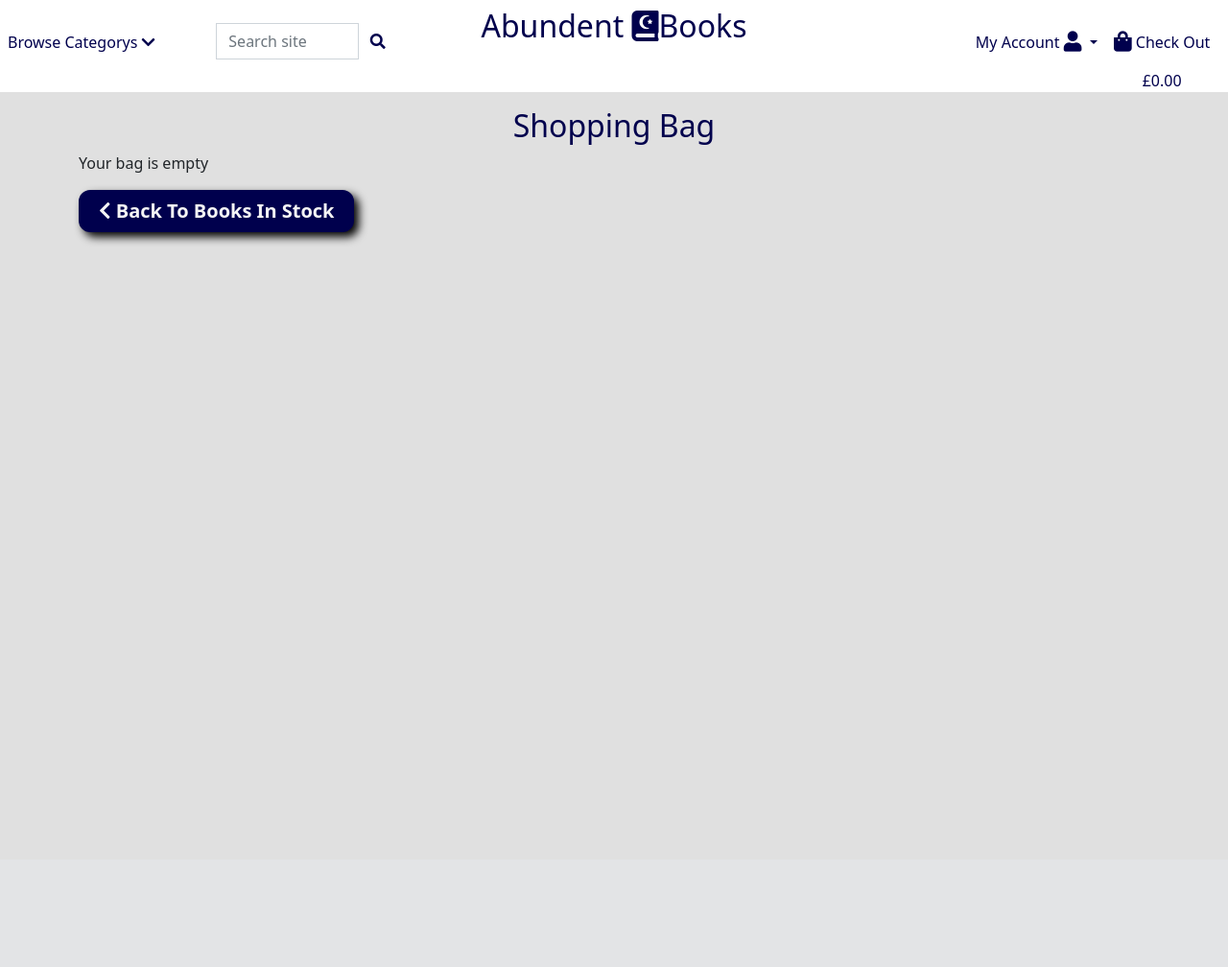
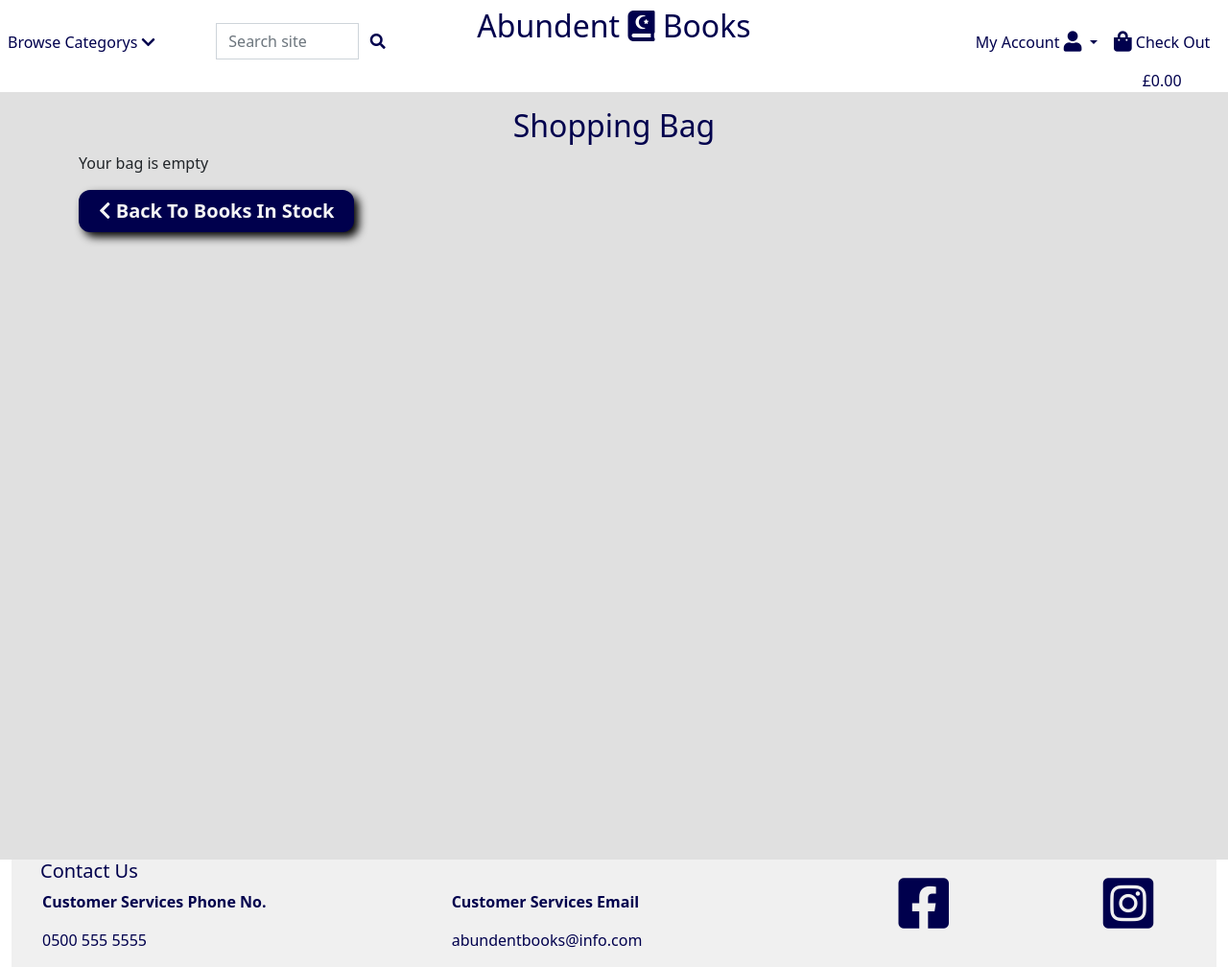
Before and after one commit to Ed-Whyatt/abundant-books-ms-4, a Django app: page /bag/ in a window 1280 px wide. Shown: the whole page at 96% size. Before the commit the page ends 256 px from the top, so only its background shows below. Run offline with Django 3.2, Linux system fonts and the light colour scheme; some libraries are stand-ins or nearby versions.

Commit message:
Add footer and nav licks for contact us

```diff
--- a/books/templates/books/includes/synopsis_author_script.html
+++ b/books/templates/books/includes/synopsis_author_script.html
@@ -17,7 +17,7 @@ $.getJSON(isbnUrl + isbn,
             $("#Synopsis").html(
                 `
                 <p>{{ book.name }}</p>
-                <p>For more information call us or get in contact (link)</p>
+                <p>For more information call us or get in contact </p>
                 `
             );
         }
--- a/home/templates/home/index.html
+++ b/home/templates/home/index.html
@@ -65,7 +65,7 @@
 <div class="container-fluid home-main">
     <div class="row">
 
-        <div class="col-lg-4 col-12">
+        <div class="col-lg-4 col-12 mb-1">
             <div class="row">
                 <!-- Authers of the month -->
                 <div class="col-12 mt-3 mb-5">
@@ -145,7 +145,7 @@
         </div>
 
         <!-- Popular Genres -->
-        <div class="col-lg-8 col-12 pop-genres-main">
+        <div class="col-lg-8 col-12 pop-genres-main mb-3">
             <div class="row">
                 <div class="col-12">
                     <div class="row">
--- a/static/css/base.css
+++ b/static/css/base.css
@@ -402,3 +402,28 @@ margin-top: -10px;
 .allauth-form-inner-content .form-check-label {
     color: #00004d;
 }
+
+
+/* Fotter */
+.footer-container {
+    min-height: 100px;
+    background-color: #f0f0f0;
+    color: #00004d;
+}
+
+.footer-header {
+    margin-left: 30px;
+}
+
+.contact-list {
+    list-style: none;
+}
+
+.social a {
+    list-style: none;
+    font-size: 60px;
+    display: inline;
+    text-decoration: none;
+    color: #00004d;
+
+}
--- a/templates/base.html
+++ b/templates/base.html
@@ -79,11 +79,9 @@
                 <!-- Search bar -->
                 <form class="form" method="GET" action="{% url 'books' %}">
                     <div class="input-group">
-                        <input class="form-control rounded-0" type="text" name="q"
-                            placeholder="Search site">
+                        <input class="form-control rounded-0" type="text" name="q" placeholder="Search site">
                         <div class="input-group-append">
-                            <button class="form-control btn books-blue-text rounded-0"
-                                type="submit">
+                            <button class="form-control btn books-blue-text rounded-0" type="submit">
                                 <span>
                                     <i class="fas fa-search"></i>
                                 </span>
@@ -95,7 +93,8 @@
 
             <!-- Main title logo -->
             <div id="topnav" class="col-lg-4 mt-2 text-center"><a class="navbar-brand" href="{% url 'home' %}">
-                    <h2 class="books-blue-text"><span class="abundent-logo">Abundent <i class="fas fa-quran"></i></span<strong class="books-logo">Books</strong></h2>
+                    <h2 class="books-blue-text"><span class="abundent-logo">Abundent <i class="fas fa-quran"></i>
+                            </span<strong class="books-logo">Books</strong></h2>
                 </a>
             </div>
 
@@ -106,8 +105,8 @@
                     <div class="col-6 py-1 py-lg-0">
                         <ul class="navbar-nav me-auto mb-2 mb-lg-0">
                             <li class="nav-item dropdown">
-                                <a class="nav-link dropdown-toggle books-blue-text" href="#" role="button" data-bs-toggle="dropdown"
-                                    aria-expanded="false">
+                                <a class="nav-link dropdown-toggle books-blue-text" href="#" role="button"
+                                    data-bs-toggle="dropdown" aria-expanded="false">
                                     My Account
                                     <i class="fas fa-user fa-lg"></i>
                                 </a>
@@ -133,7 +132,6 @@
                             href="{% url 'view_bag' %}">
                             <div class="text-center mt-2 books-blue-text">
                                 <p><i class="fas fa-shopping-bag fa-lg"></i> Check Out</p>
-
                                 <p class="my-0">
                                     {% if grand_total %}
                                     £{{ grand_total|floatformat:2 }}
@@ -175,6 +173,64 @@
     {% block content %}
     {% endblock %}
 
+    <footer>
+        <div class="container-fluid">
+            <div class="row">
+                <div class="col">
+                    <div class="footer-container">
+
+                        <div class="row">
+
+                            <div class="col-8">
+                                <div class="row">
+                                    <div class="col-12">
+
+                                        <h5 id="contact" class="book-text-blue footer-header">Contact Us</h5>
+                                    </div>
+                                    <div class="col-lg-6 col-12">
+                                        <ul class="contact-list">
+                                            <li>
+                                                <p><strong>Customer Services Phone No.</strong></p>
+                                            </li>
+                                            <li>
+                                                <p>0500 555 5555 </p>
+                                            </li>
+                                        </ul>
+                                    </div>
+                                    <div class="col-lg-6 col-12">
+                                        <ul class="contact-list">
+                                            <li>
+                                                <p><strong>Customer Services Email</strong></p>
+                                            </li>
+                                            <li>abundentbooks@info.com</li>
+                                        </ul>
+                                    </div>
+                                </div>
+                            </div>
+
+                            <div class="col-4 float-end">
+                                <div class="row">
+                                    <div class="col-lg-4 offset-lg-2 col-4 offset-6">
+
+                                        <div class="social"><a target="_blank" href="https://www.facebook.com/"><i
+                                                    class="fab fa-facebook-square"></i></a></div>
+
+                                    </div>
+                                    <div class="col-lg-4 offset-lg-2 col-4 offset-6">
+                                        <div class="social"><a target="_blank" href="https://www.instagram.com/"><i
+                                                    class="fab fa-instagram-square"></i></a></div>
+                                    </div>
+                                </div>
+
+                            </div>
+                        </div>
+                    </div>
+                </div>
+            </div>
+        </div>
+        </div>
+    </footer>
+
     {% block postloadjs %}
     {{ block.super }}
     <!-- Owl postload js -->
--- a/templates/includes/category-nav.html
+++ b/templates/includes/category-nav.html
@@ -98,6 +98,7 @@
                 <li><a class="dropdown-item books-blue-text" href="{% url 'books' %}?sort=price&direction=asc">By Price</a></li>
                 <li><a class="dropdown-item books-blue-text" href="{% url 'books' %}?sort=book_depository_stars&direction=desc">By Rating</a></li>
                 <li><a class="dropdown-item books-blue-text" href="{% url 'news_letter' %}">News Letter</a></li>
+                <li><a class="dropdown-item books-blue-text" href="{% url 'home' %}#contact">Contact Us</a></li>
             </ul>
         </li>
     </ul>
```
Lines whose indentation alone changed are shown as unchanged.
